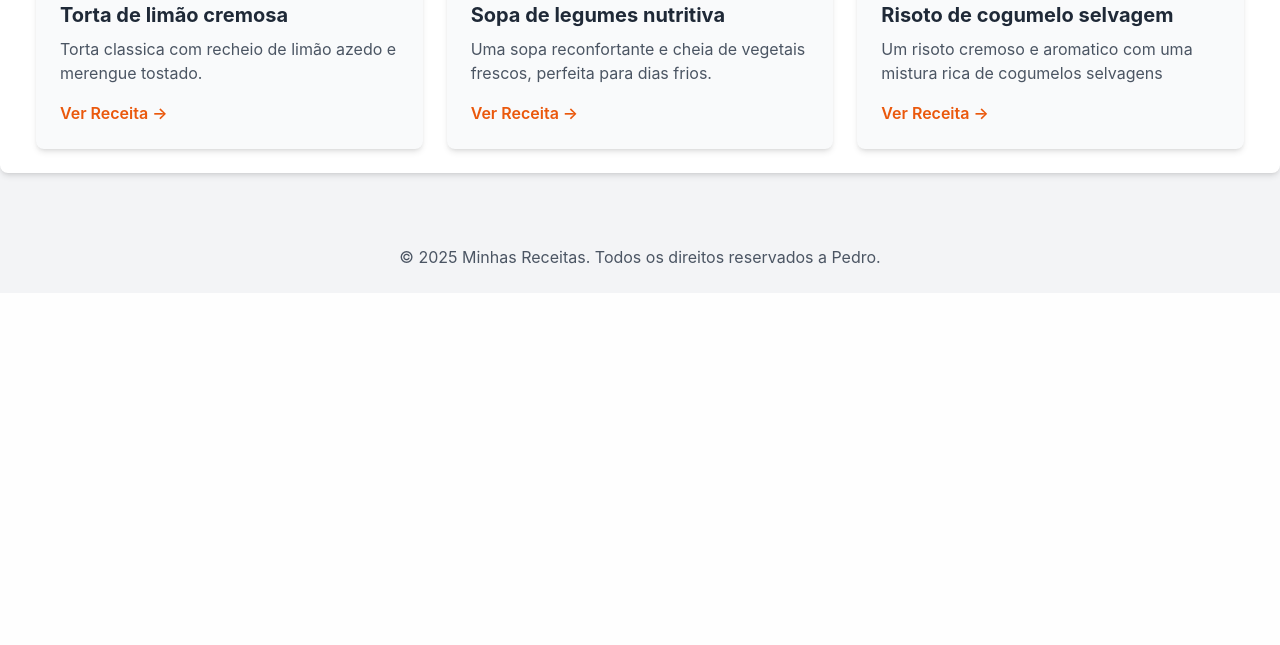
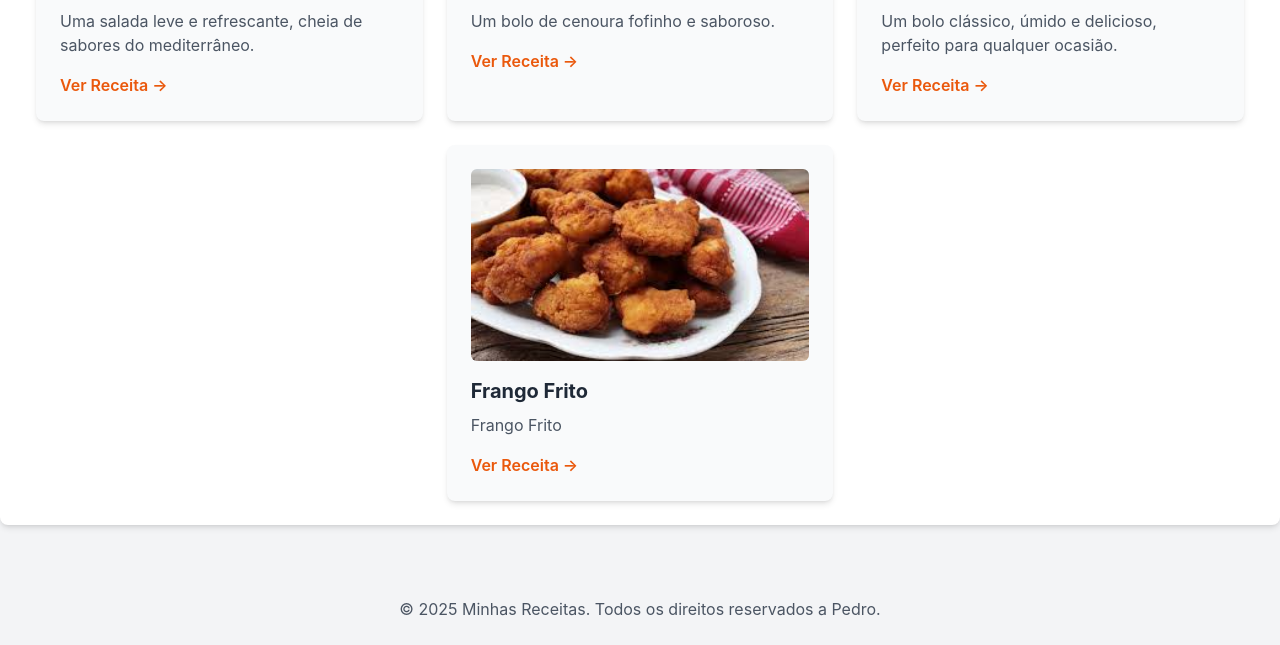
Before and after one commit to pedroH901/projeto2, a Django app: page / in a window 1280 px wide. Shown: the part 951-1596 px from the top of the page. Before the commit the page ends 1215 px from the top, so only its background shows below. Run offline with Django 5.2, Linux system fonts and the light colour scheme; data comes from the database, SQL or seed files in the repository; some libraries are stand-ins or nearby versions.

Commit message:
pesquisa e ver receita

```diff
--- a/receitas/templates/receitas/home.html
+++ b/receitas/templates/receitas/home.html
@@ -37,63 +37,36 @@
     </header>
     <!-- seção de pesquisa -->
 <section class="container mx-auto mt-8 p-4 flex justify-center">
-        <div class="w-full max-w-lg flex bg-white rounded-full shadow-md overflow-hidden">
-            <input type="text" placeholder="Pesquisar receitas..." class="flex-grow p-4 text-gray-700 focus:outline-none">
-            <button class="bg-orange-600 text-white px-6 py-2 rounded-full hover:bg-orange-700 transition duration-300">
+    <form action="{% url 'home' %}" method="GET" class="w-full max-w-lg flex bg-white rounded-full shadow-md overflow-hidden">
+        <input type="text" name="q" placeholder="Pesquisar receitas..." class="flex-grow p-4 text-gray-700 focus:outline-none">
+        <button type="submit" class="bg-orange-600 text-white px-6 py-2 rounded-full hover:bg-orange-700 transition duration-300">
             <i class="fas fa-search"></i> Buscar
         </button>
-        </div>
+    </form>
 </section>
     <!-- Conteúdo Principal da Página -->
 <main class="container mx-auto p-6 bg-white rounded-lg shadow-md">
+    <h2 class="text-2xl font-semibold mb-6 text-center">Nossas últimas receitas</h2>
+    <div class="flex flex-wrap justify-center gap-6">
 
-        <h2 class="text-2xl font-semibold mb-6 text-center">Nossas últimas receitas</h2>
-        <!--container flexivel para as receitas-->
-        <div class="flex flex-wrap justify-center gap-6">
-            <!-- receita 1-->
+        {% if receitas %}
+            {% for receita in receitas %}
             <div class="w-full sm:w-[calc(50%-1.5rem)] lg:w-[calc(33.333%-1.5rem)] bg-gray-50 p-6 rounded-lg shadow-md hover:shadow-lg transition-shadow duration-300 ease-in-out">
-                <img src="{% static 'receitas/img/fome.jpg' %}" alt="[Imagem de Bolo de Chocolate]" class="w-full h-48 object-cover rounded-md mb-4">
-                <h3 class="text-xl font-bold mb-2 text-gray-800"> Receita de Bolo de Chocolate</h3>
-            <p class="text-gray-600 mb-4">Um bolo clássico, úmido e delicioso, perfeito para qualquer ocasião.</p>
-            <a href="#" class="text-orange-600 hover:text-orange-800 font-semibold">Ver Receita &rarr;</a>
+
+                {% if receita.image %}
+                <img src="{{ receita.image.url }}" alt="{{ receita.title }}" class="w-full h-48 object-cover rounded-md mb-4">
+                {% endif %}
+
+                <h3 class="text-xl font-bold mb-2 text-gray-800">{{ receita.title }}</h3>
+                <p class="text-gray-600 mb-4">{{ receita.description }}</p>
+
+                <a href="{% url 'receita_detail' receita.id %}" class="text-orange-600 hover:text-orange-800 font-semibold">Ver Receita &rarr;</a>
             </div>
+            {% endfor %}
+        {% else %}
+            <p>Nenhuma receita encontrada.</p>
+        {% endif %}
 
-
-        <!-- receita 2-->
-         <div class="w-full sm:w-[calc(50%-1.5rem)] lg:w-[calc(33.333%-1.5rem)] bg-gray-50 p-6 rounded-lg shadow-md hover:shadow-lg transition-shadow duration-300 ease-in-out">
-                            <img src="{% static 'receitas/img/cenoura.jpg' %}" alt="[Imagem de Bolo de Chocolate]" class="w-full h-48 object-cover rounded-md mb-4">
-                <h3 class="text-xl font-bold mb-2 text-gray-800"> Receita de bolo de cenoura</h3>
-            <p class="text-gray-600 mb-4">Um bolo de cenoura</p>
-            <a href="#" class="text-orange-600 hover:text-orange-800 font-semibold">Ver Receita &rarr;</a>
-            </div>
-                    <!-- receita 3-->
-         <div class="w-full sm:w-[calc(50%-1.5rem)] lg:w-[calc(33.333%-1.5rem)] bg-gray-50 p-6 rounded-lg shadow-md hover:shadow-lg transition-shadow duration-300 ease-in-out">
-                            <img src="{% static 'receitas/img/salada_mediterranea.jpg' %}" alt="[Imagem de Bolo de Chocolate]" class="w-full h-48 object-cover rounded-md mb-4">
-                <h3 class="text-xl font-bold mb-2 text-gray-800"> Uma salada leve e mediterranea fresca</h3>
-            <p class="text-gray-600 mb-4">Uma salada leve e refrescante, cheia de sabores do mediterraneo</p>
-            <a href="#" class="text-orange-600 hover:text-orange-800 font-semibold">Ver Receita &rarr;</a>
-            </div>
-                    <!-- receita 4-->
-         <div class="w-full sm:w-[calc(50%-1.5rem)] lg:w-[calc(33.333%-1.5rem)] bg-gray-50 p-6 rounded-lg shadow-md hover:shadow-lg transition-shadow duration-300 ease-in-out">
-                            <img src="{% static 'receitas/img/torta-de-limo.jpg' %}" alt="[Imagem de Bolo de Chocolate]" class="w-full h-48 object-cover rounded-md mb-4">
-                <h3 class="text-xl font-bold mb-2 text-gray-800"> Torta de limão cremosa</h3>
-            <p class="text-gray-600 mb-4">Torta classica com recheio de limão azedo e merengue tostado.</p>
-            <a href="#" class="text-orange-600 hover:text-orange-800 font-semibold">Ver Receita &rarr;</a>
-            </div>
-                               <!-- receita 5-->
-         <div class="w-full sm:w-[calc(50%-1.5rem)] lg:w-[calc(33.333%-1.5rem)] bg-gray-50 p-6 rounded-lg shadow-md hover:shadow-lg transition-shadow duration-300 ease-in-out">
-                            <img src="{% static 'receitas/img/sopa-nutritiva.jpg' %}" alt="[Imagem de Bolo de Chocolate]" class="w-full h-48 object-cover rounded-md mb-4">
-                <h3 class="text-xl font-bold mb-2 text-gray-800"> Sopa de legumes nutritiva </h3>
-            <p class="text-gray-600 mb-4">Uma sopa reconfortante e cheia de vegetais frescos, perfeita para dias frios.</p>
-            <a href="#" class="text-orange-600 hover:text-orange-800 font-semibold">Ver Receita &rarr;</a>
-            </div>
-                                           <!-- receita 6-->
-         <div class="w-full sm:w-[calc(50%-1.5rem)] lg:w-[calc(33.333%-1.5rem)] bg-gray-50 p-6 rounded-lg shadow-md hover:shadow-lg transition-shadow duration-300 ease-in-out">
-                            <img src="{% static 'receitas/img/risoto de cogumelo.jpg' %}" alt="[Imagem de Bolo de Chocolate]" class="w-full h-48 object-cover rounded-md mb-4">
-                <h3 class="text-xl font-bold mb-2 text-gray-800"> Risoto de cogumelo selvagem </h3>
-            <p class="text-gray-600 mb-4">Um risoto cremoso e aromatico com uma mistura rica de cogumelos selvagens</p>
-            <a href="#" class="text-orange-600 hover:text-orange-800 font-semibold">Ver Receita &rarr;</a>
-            </div>
     </div>
 </main>
     <!-- Rodapé da Página -->
--- a/receitas/templates/receitas/receita_detail.html
+++ b/receitas/templates/receitas/receita_detail.html
@@ -36,11 +36,11 @@
 
     <main class="container mx-auro p-6 mt-8 bg-white rounded-lg shadow-md">
         <div class="flex flex-col md:flex-row gap-8">
-            { % if receita.image %}
+            {% if receita.image %}
             <div class="md:w-1/2">
                 <img src="{{ receita.image.url }}" alt="{{ receita.title }}" class="w-full h-auto object-cover shadow-md">
             </div>
-            { % endif %}
+            {% endif %}
             <div class="md:w-1/2">
                 <h2 class="text-4xl font-bold text-gray-900 mb-4">{{ receita.title }}</h2>
                 <h3 class="text-2xl font-semibold text-gray-800 mb-2">Descricao</h3>
@@ -53,7 +53,7 @@
         </div>
         <div class="mt-8 text-center">
             <a href="{%url 'home'%}" class="inline-block bg-orange-500 hover:bg-organge-600 text-white font-bold py-3 px-6 rounded-full transition duration-300 ease-in-out shadow-lg">
-                %larr; Voltar para a lista de receitas
+                <- Voltar para a lista de receitas
             </a>
         </div>
     </main>
--- a/receitas/urls.py
+++ b/receitas/urls.py
@@ -4,4 +4,5 @@ from . import views
 
 urlpatterns = [
     path('', views.home, name='home'),
+    path('receita/<int:id>/', views.receita_detail, name='receita_detail'),
 ]
--- a/receitas/views.py
+++ b/receitas/views.py
@@ -1,14 +1,22 @@
+# receitas/views.py
 from django.shortcuts import render, get_object_or_404
 from .models import Receita
 
-# Create your views here.
 def home(request):
-    return render(request, 'receitas/home.html')
+    # Pega o parâmetro de busca da URL (ex: /?q=bolo)
+    query = request.GET.get('q')
+
+    if query:
+        # Se houver uma busca, filtra as receitas pelo título
+        receitas = Receita.objects.filter(title__icontains=query)
+    else:
+        # Se não, mostra todas as receitas
+        receitas = Receita.objects.all()
+
+    # Envia o dicionário {'receitas': receitas} para o template
+    return render(request, 'receitas/home.html', {'receitas': receitas})
 
 def receita_detail(request, id):
+    # Busca a receita pelo ID ou retorna um erro 404
     receita = get_object_or_404(Receita, pk=id)
-    context = {
-        'receita': receita
-    }
-
-    return render(request, 'receitas/receita_detail.html', context)
+    return render(request, 'receitas/receita_detail.html', {'receita': receita})
```
Lines whose indentation alone changed are shown as unchanged.
